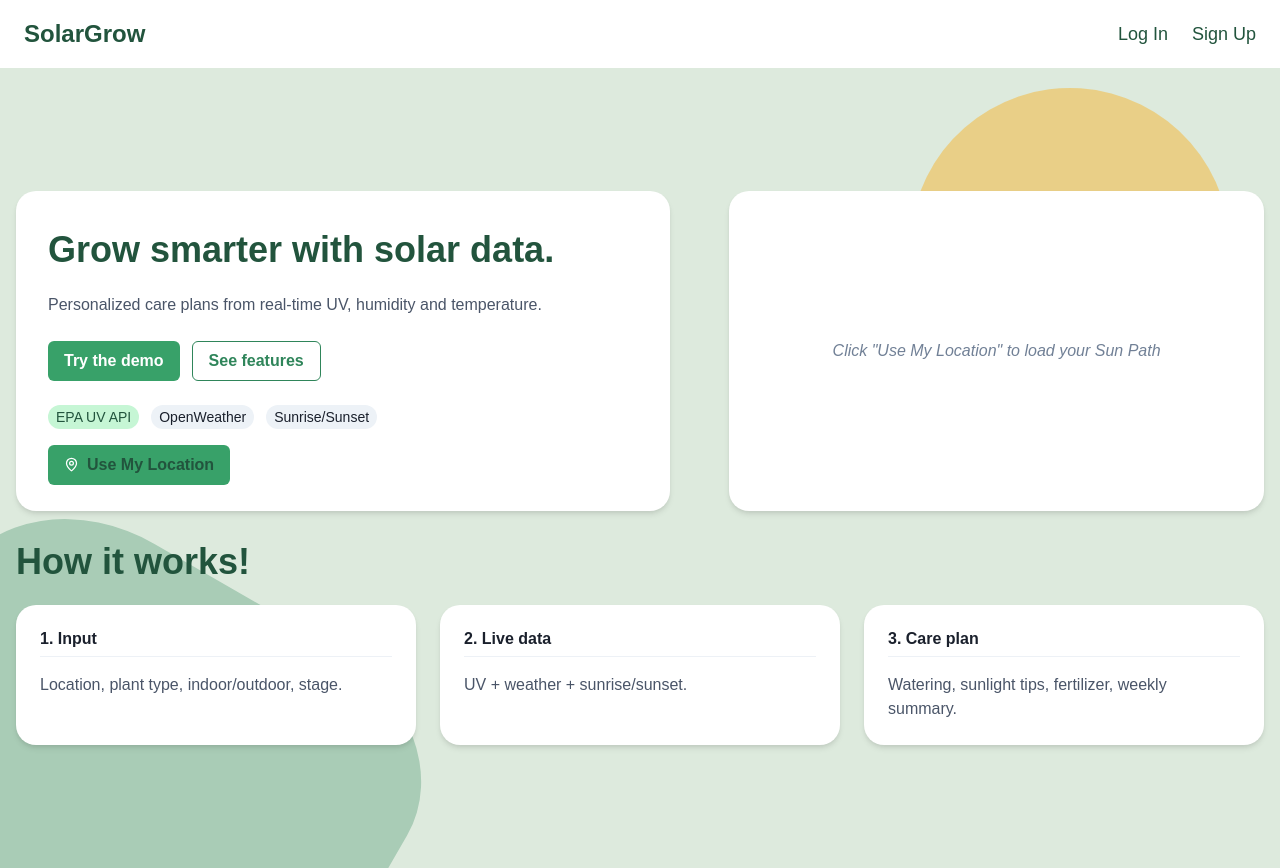
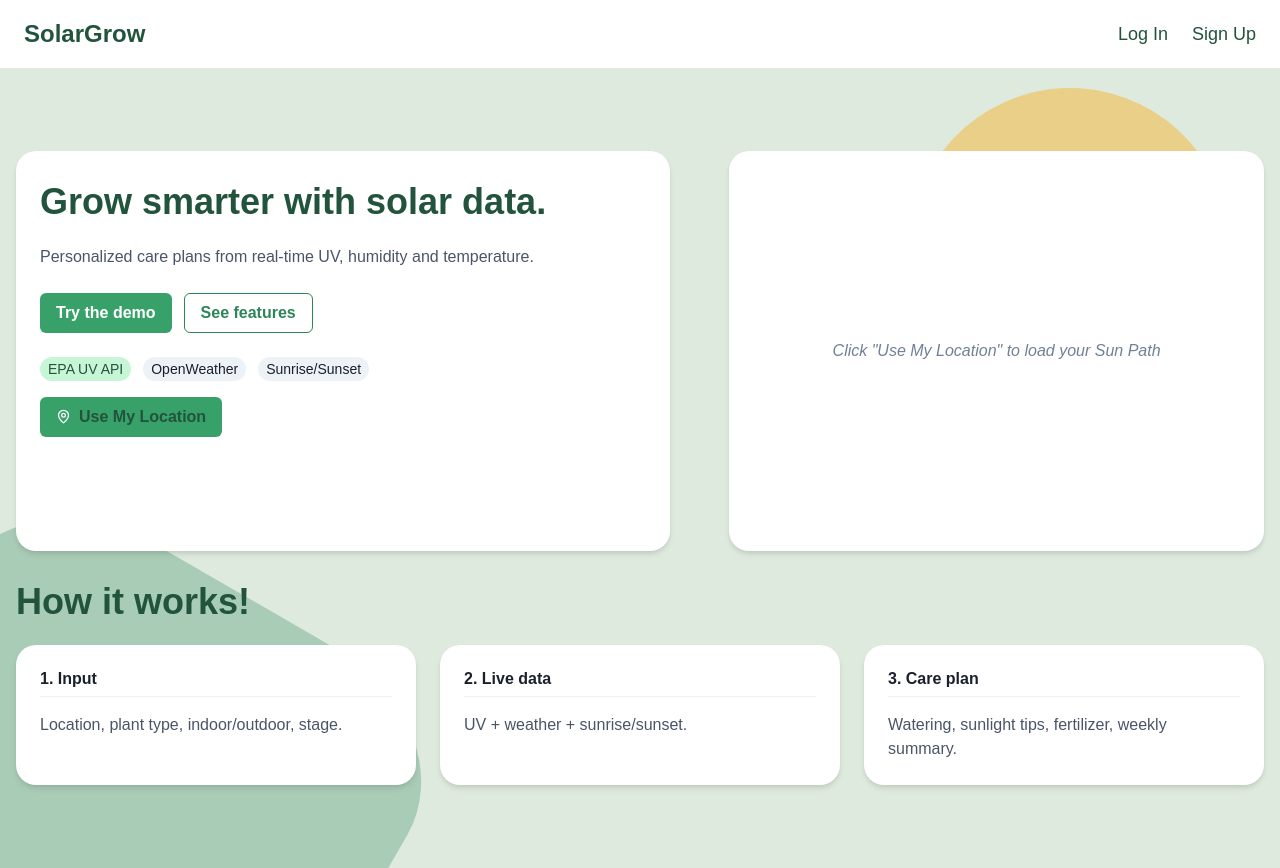
Before and after one commit to snehadharma/SolarGrow, a React (Vite) app in the folder solargrow/: page / in a window 1280 px wide. Built offline with nearby package versions, Linux system fonts and the light colour scheme; no server answers; a web font is replaced by a local one.

Commit message:
sun path fix

```diff
--- a/solargrow/src/components/Home.jsx
+++ b/solargrow/src/components/Home.jsx
@@ -4,6 +4,7 @@ import {
   Container,
   Grid,
   GridItem,
+  Flex,
   HStack,
   VStack,
   Button,
@@ -86,9 +87,9 @@ export default function Home() {
             <Box
               bg="white"
               borderRadius={cardRadius}
-              p={{ base: 6, md: 8 }}
+              p={6}
               boxShadow="md"
-              height="40vh"
+              height="50vh"
             >
               <VStack align="start" spacing={4}>
                 <Text
@@ -135,24 +136,27 @@ export default function Home() {
 
           {/* ✅ Right animated Sun Path Card */}
           <GridItem colSpan={1}>
-            {coords ? (
-              <SunPathCard location={coords} />
-            ) : (
             <Box
               bg="white"
               borderRadius={cardRadius}
-                p={{ base: 6, md: 8 }}
+              p={6}
               boxShadow="md"
-                height="40vh"
+              height="50vh"
               display="flex"
               justifyContent="center"
               alignItems="center"
             >
+              {coords ? (
+                <SunPathCard location={coords} />
+
+              ) : (
+
                 <Text color="gray.500" fontStyle="italic">
                   Click "Use My Location" to load your Sun Path
                 </Text>
+
+              )}
             </Box>
-            )}
           </GridItem>
 
           {/* Bottom section */}
--- a/solargrow/src/components/SunPathCard.jsx
+++ b/solargrow/src/components/SunPathCard.jsx
@@ -98,16 +98,9 @@ export default function SunPathCard({ location }) {
       : "--";
 
   return (
-    <Box
-      bg="white"
-      borderRadius="20px"
-      p={8}
-      boxShadow="md"
-      height="40vh"
-      width="100%"
-    >
+    <Box>
       <VStack align="start" spacing={5}>
-        <HStack spacing={4}>
+        <HStack>
           <Sun size={40} color="#F6B632" />
           <Heading size="md" color="gray.800">
             Sun Path {location?.city ? `— ${location.city}` : ""}
```
Lines whose indentation alone changed are shown as unchanged.
